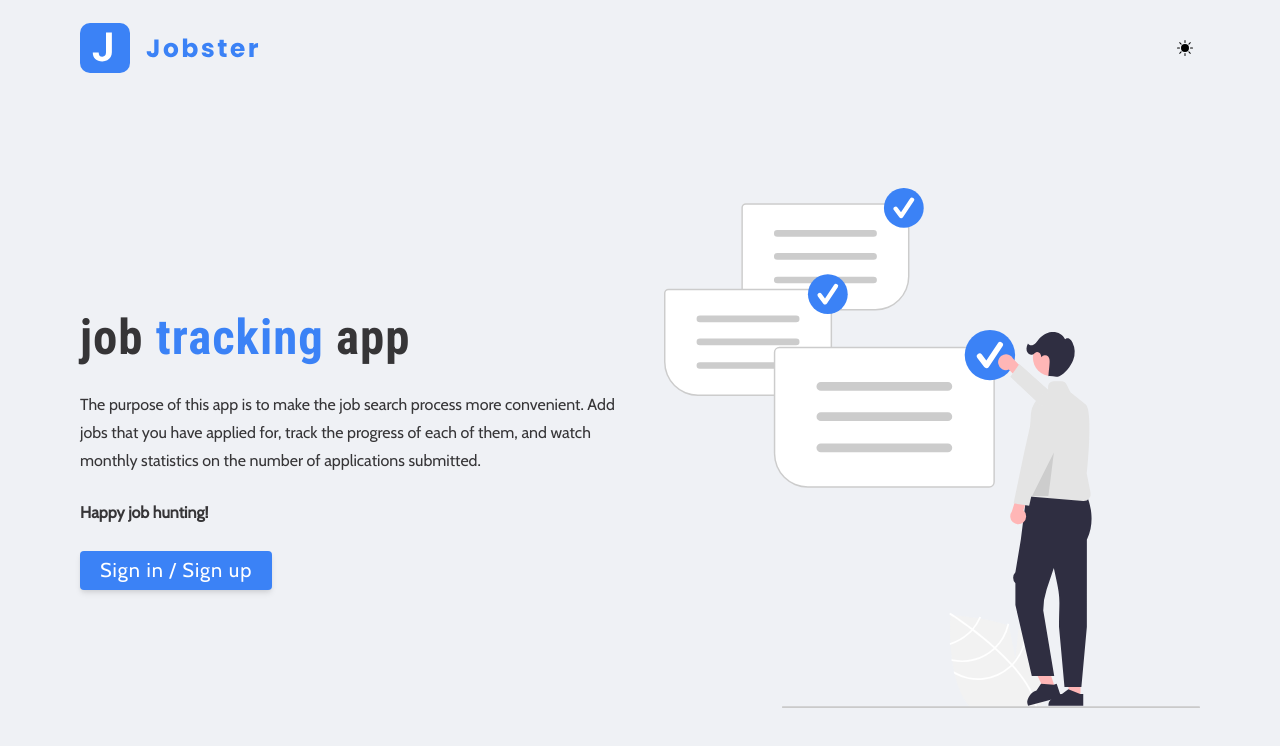
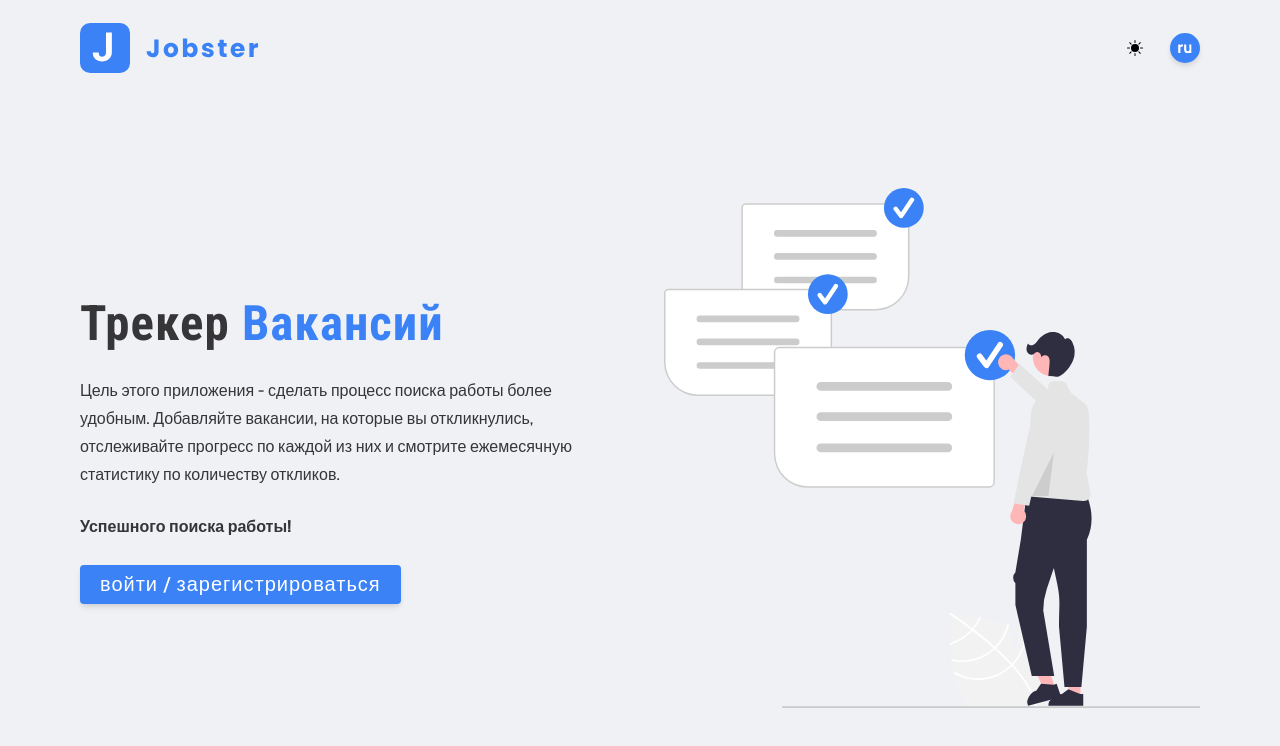
Before and after one commit to Bonamente/job-tracker, a React (Vite) app: page /main in a window 1280 px wide. Shown: the top 746 px of the page. Built offline with nearby package versions, Linux system fonts and the light colour scheme.

Commit message:
feat(MainPage): add language switcher & translation

```diff
--- a/src/pages/main/MainPage.tsx
+++ b/src/pages/main/MainPage.tsx
@@ -1,6 +1,9 @@
+/* eslint-disable react/jsx-key */
+import { useState } from 'react';
 import { Link } from 'react-router-dom';
+import { Trans, useTranslation } from 'react-i18next';
 
-import { Logo, ThemeSwitcher } from '../../components';
+import { Logo, LangSwitcher, ThemeSwitcher } from '../../components';
 import StyledMainPage from './StyledMainPage';
 import heroImage from '../../assets/images/main.svg';
 
@@ -8,33 +11,44 @@ type MainPageProps = {
   switchTheme: () => void;
 };
 
-const MainPage: React.FC<MainPageProps> = ({ switchTheme }) => (
+const MainPage: React.FC<MainPageProps> = ({ switchTheme }) => {
+  const { t, i18n } = useTranslation();
+  const [currentLang, setCurrentLang] = useState(i18n.language);
+
+  const handleLangChange = (lng: string) => {
+    i18n.changeLanguage(lng);
+    setCurrentLang(lng);
+    localStorage.setItem('currentLang', lng);
+  };
+
+  return (
     <StyledMainPage>
       <header>
         <nav>
           <Logo />
+          <div className="user-controls main-user-controls">
             <ThemeSwitcher changeTheme={switchTheme} />
+            <LangSwitcher
+              currentLang={currentLang}
+              changeLang={handleLangChange}
+            />
+          </div>
         </nav>
       </header>
 
       <main className="container page">
         <div className="info">
           <h1>
-          job <span>tracking</span> app
+            <Trans i18nKey="titles.main_page" components={[<span />]} />
           </h1>
 
+          <p>{t('mainPage.description')}</p>
           <p>
-          The purpose of this app is to make the job search process more
-          convenient. Add jobs that you have applied for, track the progress of
-          each of them, and watch monthly statistics on the number of
-          applications submitted.
-        </p>
-        <p>
-          <b>Happy job hunting!</b>
+            <b>{t('mainPage.wish_text')}</b>
           </p>
 
           <Link to="/signup" className="btn btn-hero" type="button">
-          Sign in / Sign up
+            {t('buttons.login')}
           </Link>
         </div>
 
@@ -42,5 +56,6 @@ const MainPage: React.FC<MainPageProps> = ({ switchTheme }) => (
       </main>
     </StyledMainPage>
   );
+};
 
 export default MainPage;
```
Lines whose indentation alone changed are shown as unchanged.
